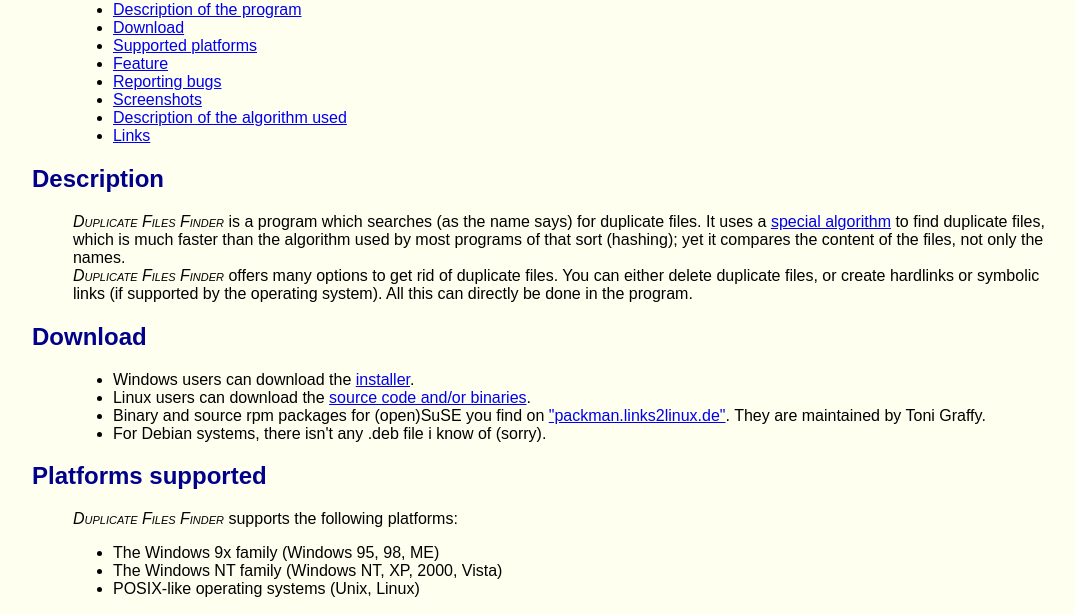
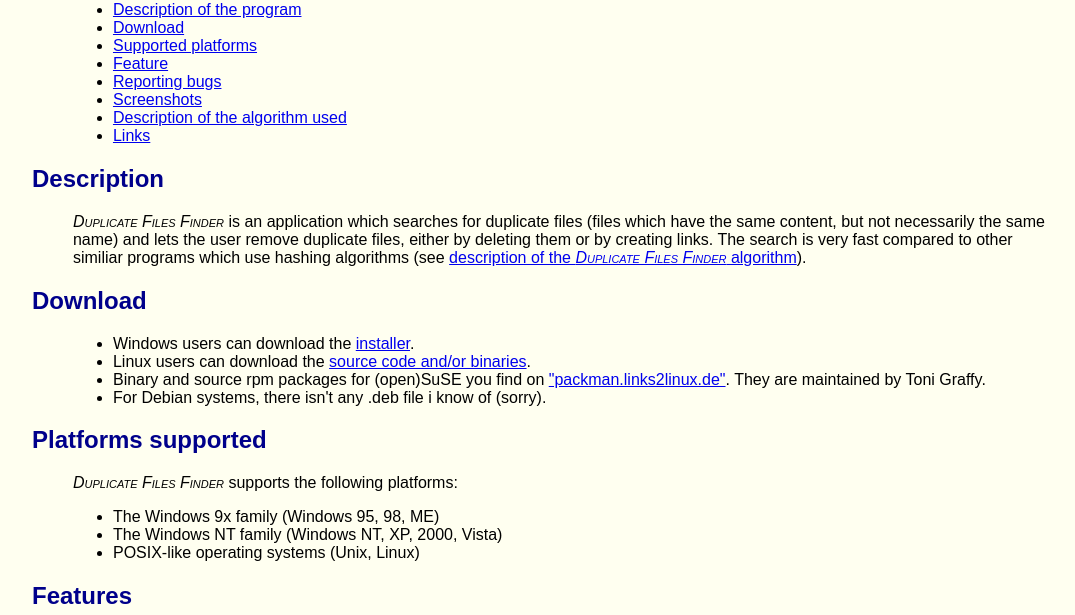
Before and after one commit to cnsuhao/doubles, a plain HTML site: page web/index.htm in a window 1280 px wide. Shown: the part 116-731 px from the top of the page, without its empty margins (96-1171 px from the left). Drawn offline with Linux system fonts and the light colour scheme.

Commit message:
description rewritten
git-svn-id: https://svn.code.sf.net/p/doubles/code/trunk@262 84247619-5e4a-0410-ba8a-c2b51db7ef0e

```diff
--- a/web/index.htm
+++ b/web/index.htm
@@ -30,13 +30,11 @@
 <h2><a name="Introduction">Description</a></h2>
 
 <div class="indented">
-<span class="capi">Duplicate Files Finder</span> is a program which searches (as the name says) for
-duplicate files. It uses a <a href="#Algorithm">special algorithm</a> to find duplicate files, which
-is much faster than the algorithm used by most programs of that sort (hashing); yet it compares the
-content of the files, not only the names. <br>
-<span class="capi">Duplicate Files Finder</span> offers many options to get rid of duplicate files. You can either delete duplicate files,
-or create hardlinks or symbolic links (if supported by the operating system). All this can
-directly be done in the program.
+<span class="capi">Duplicate Files Finder</span> is an application which searches for duplicate files
+(files which have the same content, but not necessarily the same name)
+and lets the user remove duplicate files, either by deleting them or by creating links.
+The search is very fast compared to other similiar programs which use hashing algorithms
+(see <a href="#Algorithm">description of the <span class="capi">Duplicate Files Finder</span> algorithm</a>).
 </div>
 
 <h2><a name="Download">Download</a></h2>
```
